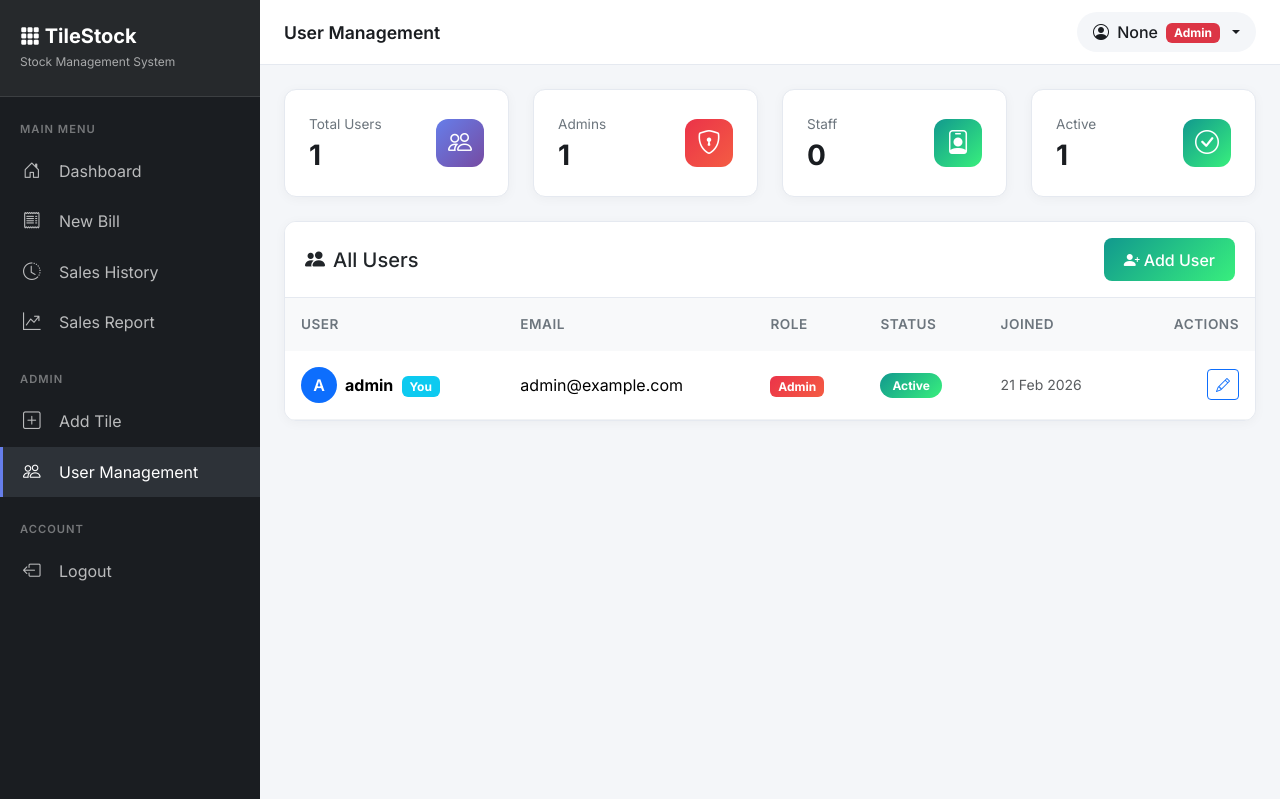
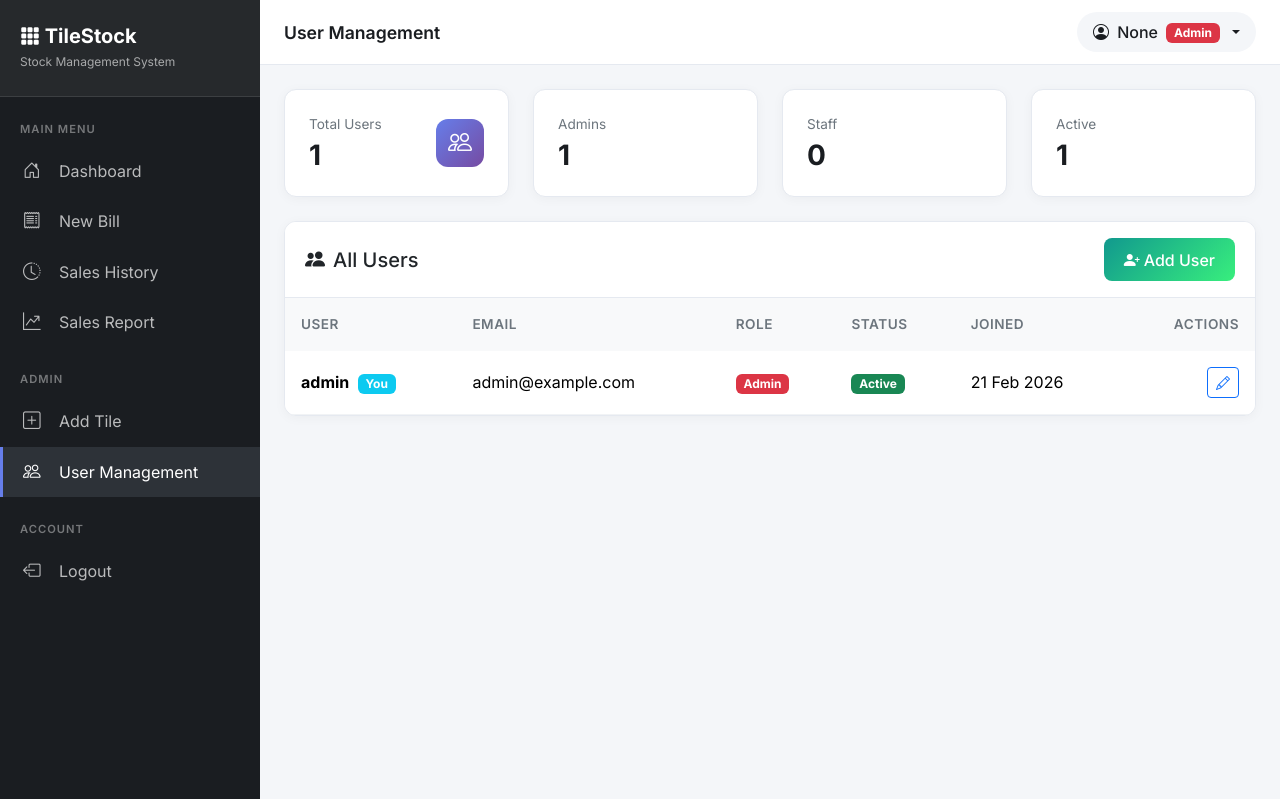
Before and after one commit to Nitingupta822/Tiles_Store, a Flask app: page /user_management in a window 1280 px wide. Shown: the top 799 px of the page. Run offline with Flask 3, Linux system fonts and the light colour scheme; a user stored in the database is signed in; data comes from the database, SQL or seed files in the repository.

Commit message:
Refactor user management template for clarity

```diff
--- a/tiles_stock_app/templates/user_management.html
+++ b/tiles_stock_app/templates/user_management.html
@@ -1,5 +1,9 @@
-{% extends 'base.html' %} {% block title %}User Management{% endblock %} {%
-block page_title %}User Management{% endblock %} {% block content %}
+{% extends 'base.html' %}
+{% block title %}User Management{% endblock %}
+{% block page_title %}User Management{% endblock %}
+
+{% block content %}
+
 <!-- Stats Row -->
 <div class="row g-4 mb-4">
   <div class="col-sm-6 col-lg-3">
@@ -18,59 +22,41 @@ block page_title %}User Management{% endblock %} {% block content %}
 
   <div class="col-sm-6 col-lg-3">
     <div class="stat-card">
-      <div class="d-flex align-items-center justify-content-between">
-        <div>
       <p class="stat-label mb-1">Admins</p>
       <h3 class="stat-value mb-0">
-            {{ users|selectattr('role', 'eq', 'admin')|list|length }}
+        {{ users|selectattr('role', 'equalto', 'admin')|list|length }}
       </h3>
-        </div>
-        <div class="stat-icon" style="background: linear-gradient(135deg, #eb3349 0%, #f45c43 100%)">
-          <i class="bi bi-shield-lock"></i>
-        </div>
-      </div>
     </div>
   </div>
 
   <div class="col-sm-6 col-lg-3">
     <div class="stat-card">
-      <div class="d-flex align-items-center justify-content-between">
-        <div>
       <p class="stat-label mb-1">Staff</p>
       <h3 class="stat-value mb-0">
-            {{ users|selectattr('role', 'eq', 'staff')|list|length }}
+        {{ users|selectattr('role', 'equalto', 'staff')|list|length }}
       </h3>
-        </div>
-        <div class="stat-icon" style="background: linear-gradient(135deg, #11998e 0%, #38ef7d 100%)">
-          <i class="bi bi-person-badge"></i>
-        </div>
-      </div>
     </div>
   </div>
 
   <div class="col-sm-6 col-lg-3">
     <div class="stat-card">
-      <div class="d-flex align-items-center justify-content-between">
-        <div>
       <p class="stat-label mb-1">Active</p>
       <h3 class="stat-value mb-0">
         {{ users|selectattr('is_active')|list|length }}
       </h3>
-        </div>
-        <div class="stat-icon" style="background: linear-gradient(135deg, #11998e 0%, #38ef7d 100%)">
-          <i class="bi bi-check-circle"></i>
-        </div>
-      </div>
     </div>
   </div>
 </div>
 
 <!-- Users Table -->
 <div class="modern-card">
-  <div
-    class="card-header d-flex flex-column flex-md-row justify-content-between align-items-start align-items-md-center gap-3">
-    <h5 class="mb-0"><i class="bi bi-people-fill me-2"></i>All Users</h5>
-    <a href="/admin/users/create" class="btn btn-gradient-success btn-modern btn-mobile-full">
+  <div class="card-header d-flex justify-content-between align-items-center">
+    <h5 class="mb-0">
+      <i class="bi bi-people-fill me-2"></i>All Users
+    </h5>
+
+    <a href="{{ url_for('create_user') }}"
+       class="btn btn-gradient-success btn-modern">
       <i class="bi bi-person-plus-fill me-1"></i>Add User
     </a>
   </div>
@@ -89,95 +75,92 @@ block page_title %}User Management{% endblock %} {% block content %}
           </tr>
         </thead>
         <tbody>
-          {% if users %} {% for user in users %}
+
+        {% if users %}
+          {% for user in users %}
           <tr>
             <td>
-              <div class="d-flex align-items-center">
-                <div class="rounded-circle bg-primary d-flex align-items-center justify-content-center me-2" style="
-                    width: 36px;
-                    height: 36px;
-                    color: #fff;
-                    font-weight: 600;
-                  ">
-                  {{ user.username[0]|upper }}
-                </div>
-                <div>
               <strong>{{ user.username }}</strong>
               {% if user.id == session.get('user_id') %}
               <span class="badge bg-info ms-1">You</span>
               {% endif %}
-                </div>
-              </div>
             </td>
+
             <td>{{ user.email or '—' }}</td>
+
             <td>
               {% if user.role == 'admin' %}
-              <span class="badge" style="background: linear-gradient(135deg, #eb3349, #f45c43)">Admin</span>
+              <span class="badge bg-danger">Admin</span>
               {% else %}
               <span class="badge bg-secondary">Staff</span>
               {% endif %}
             </td>
+
             <td>
               {% if user.is_active %}
-              <span class="badge badge-stock-high">Active</span>
+              <span class="badge bg-success">Active</span>
               {% else %}
-              <span class="badge badge-stock-out">Inactive</span>
+              <span class="badge bg-dark">Inactive</span>
               {% endif %}
             </td>
-            <td class="text-muted small">
-              {{ user.created_at.strftime('%d %b %Y') if user.created_at else
-              '—' }}
+
+            <td>
+              {{ user.created_at.strftime('%d %b %Y') if user.created_at else '—' }}
             </td>
+
             <td class="text-end">
-              <a href="/admin/users/{{ user.id }}/edit" class="btn btn-sm btn-outline-primary">
+
+              <!-- EDIT BUTTON -->
+              <a href="{{ url_for('edit_user', user_id=user.id) }}"
+                 class="btn btn-sm btn-outline-primary">
                 <i class="bi bi-pencil"></i>
               </a>
+
               {% if user.id != session.get('user_id') %}
-              <form action="/admin/users/{{ user.id }}/toggle-active" method="POST" class="d-inline">
-                <button type="submit" class="btn btn-sm btn-outline-{{ 'warning' if user.is_active else 'success' }}"
-                  title="{{ 'Deactivate' if user.is_active else 'Activate' }}">
+
+              <!-- ACTIVATE / DEACTIVATE -->
+              <form action="{{ url_for('toggle_user_status', user_id=user.id) }}"
+                    method="POST"
+                    class="d-inline">
+                <button type="submit"
+                        class="btn btn-sm btn-outline-{{ 'warning' if user.is_active else 'success' }}">
                   <i class="bi bi-{{ 'pause' if user.is_active else 'play' }}-fill"></i>
                 </button>
               </form>
-              <button class="btn btn-sm btn-outline-danger"
-                onclick="confirmDelete('/admin/users/{{ user.id }}/delete', '{{ user.username }}')">
+
+              <!-- DELETE -->
+              <form action="{{ url_for('delete_user', user_id=user.id) }}"
+                    method="POST"
+                    class="d-inline">
+                <button type="submit"
+                        onclick="return confirm('Delete {{ user.username }}?')"
+                        class="btn btn-sm btn-outline-danger">
                   <i class="bi bi-trash"></i>
                 </button>
+              </form>
+
               {% endif %}
+
             </td>
           </tr>
-          {% endfor %} {% else %}
+          {% endfor %}
+
+        {% else %}
           <tr>
-            <td colspan="6">
-              <div class="empty-state">
-                <i class="bi bi-people"></i>
+            <td colspan="6" class="text-center py-4">
               <h5>No users found</h5>
-                <p class="mb-3">Add your first team member</p>
-                <a href="/admin/users/create" class="btn btn-gradient-primary btn-modern">
-                  <i class="bi bi-person-plus-fill me-1"></i>Add User
+              <a href="{{ url_for('create_user') }}"
+                 class="btn btn-primary mt-2">
+                 Add User
               </a>
-              </div>
             </td>
           </tr>
         {% endif %}
+
         </tbody>
       </table>
     </div>
   </div>
 </div>
 
-<!-- Note: Delete uses POST method, so we need a custom handler -->
-{% endblock %} {% block extra_js %}
-<script>
-  // Override confirmDelete for POST deletion
-  function confirmDelete(url, itemName) {
-    if (confirm(`Are you sure you want to delete ${itemName}?`)) {
-      const form = document.createElement("form");
-      form.method = "POST";
-      form.action = url;
-      document.body.appendChild(form);
-      form.submit();
-    }
-  }
-</script>
 {% endblock %}
```
Lines whose indentation alone changed are shown as unchanged.
